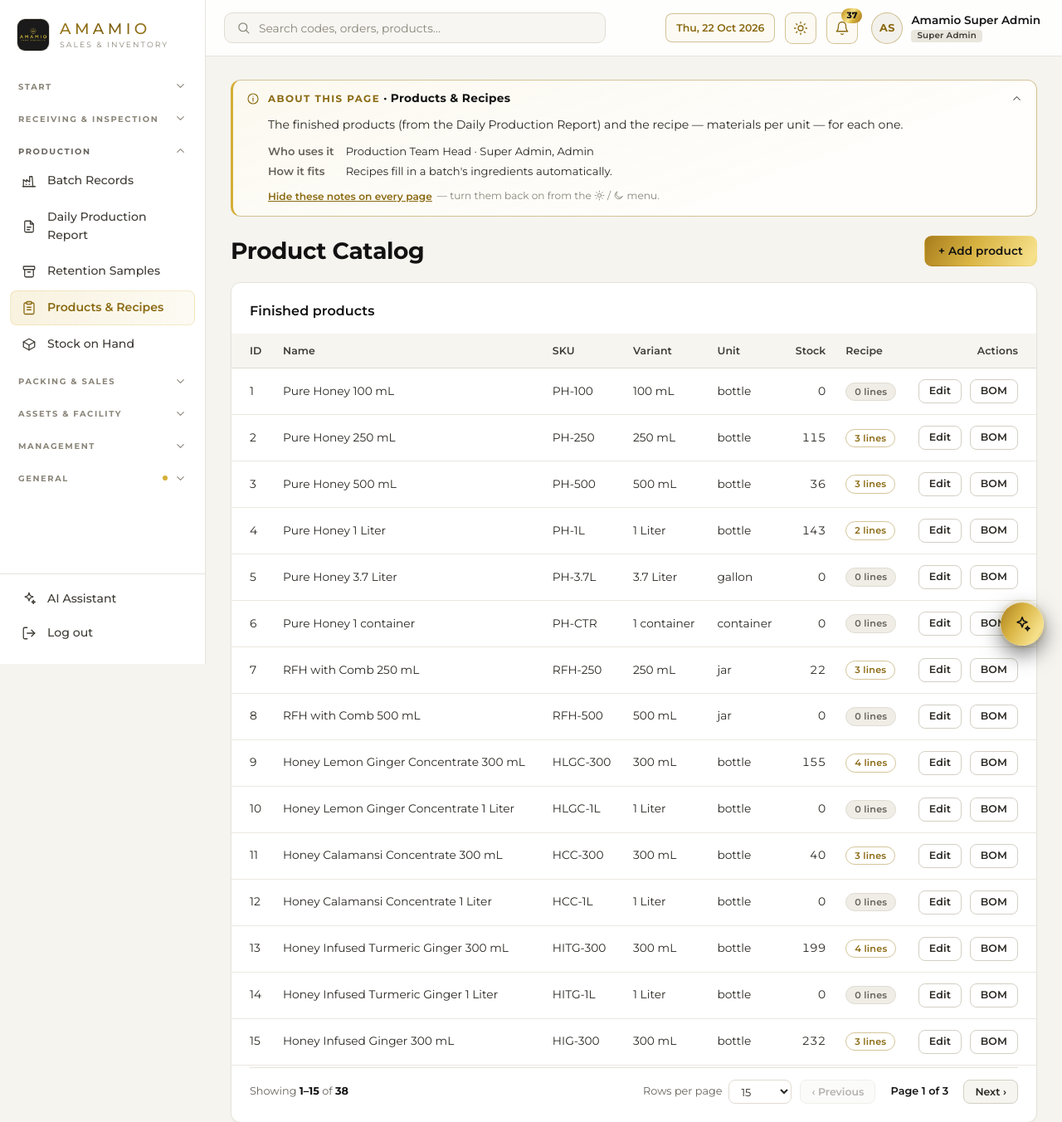
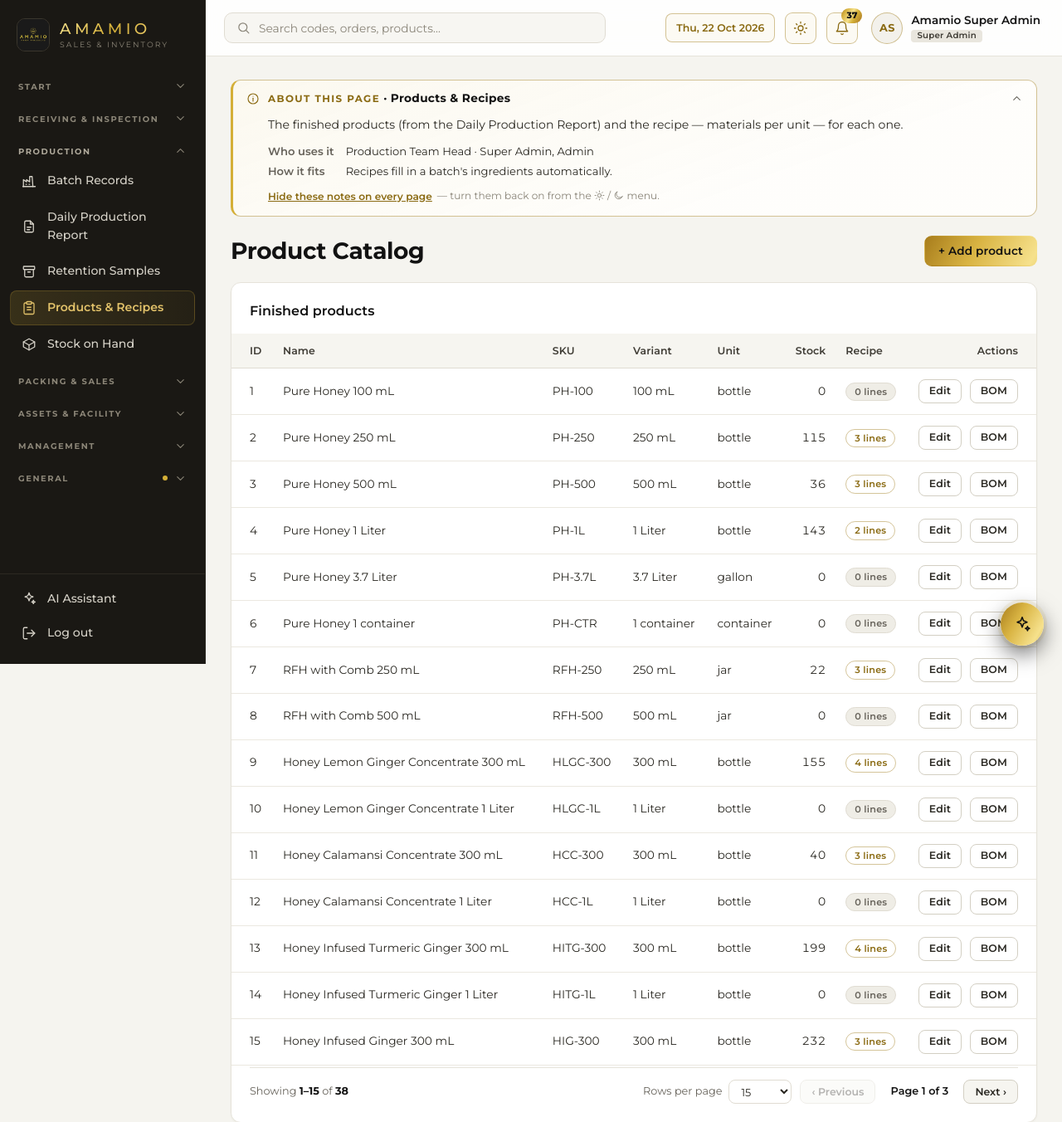
Before and after one commit to CjPascualProjects/amamio-project, a Flask app: page /catalog/ in a window 1280 px wide. Shown: the top 1352 px of the page at 83% size. Run offline with Flask 3, Linux system fonts and the light colour scheme; the visitor is signed in with stand-in values (Sample User, id 1).

Commit message:
color update

```diff
--- a/static/css/style.css
+++ b/static/css/style.css
@@ -231,6 +231,22 @@
   --shadow-sm: 0 1px 0 rgba(0, 0, 0, .02) inset;
 }
 /* Light-theme touches that are not just a colour swap. */
+/* The sidebar stays dark (brand black + gold) on the light page too: its
+   tokens are reset to the dark-theme steps for everything inside it. */
+:root[data-theme="light"] .sidebar {
+  --bg-2: #1a1814;
+  --border: #2c2922;
+  --line-2: #3a362d;
+  --raise-1: #25221c;
+  --heading: #ffffff;
+  --text: #ece9e1;
+  --text-2: #d6d2c8;
+  --muted: #b0aa9c;
+  --muted-2: #8c8678;
+  --gold-ink: #e2c26a;
+  --grad-gold-text: linear-gradient(120deg, #f6e18c 0%, #d4af37 48%, #f0d27a 100%);
+  color-scheme: dark;
+}
 :root[data-theme="light"] .sidebar.open { box-shadow: 0 0 60px rgba(60, 50, 20, .25); }
 :root[data-theme="light"] .sidebar-overlay { background: rgba(30, 25, 10, .35); }
 :root[data-theme="light"] .btn:hover { box-shadow: 0 8px 20px rgba(60, 50, 20, .14), 0 0 0 3px rgba(212, 175, 55, .10); }
```
